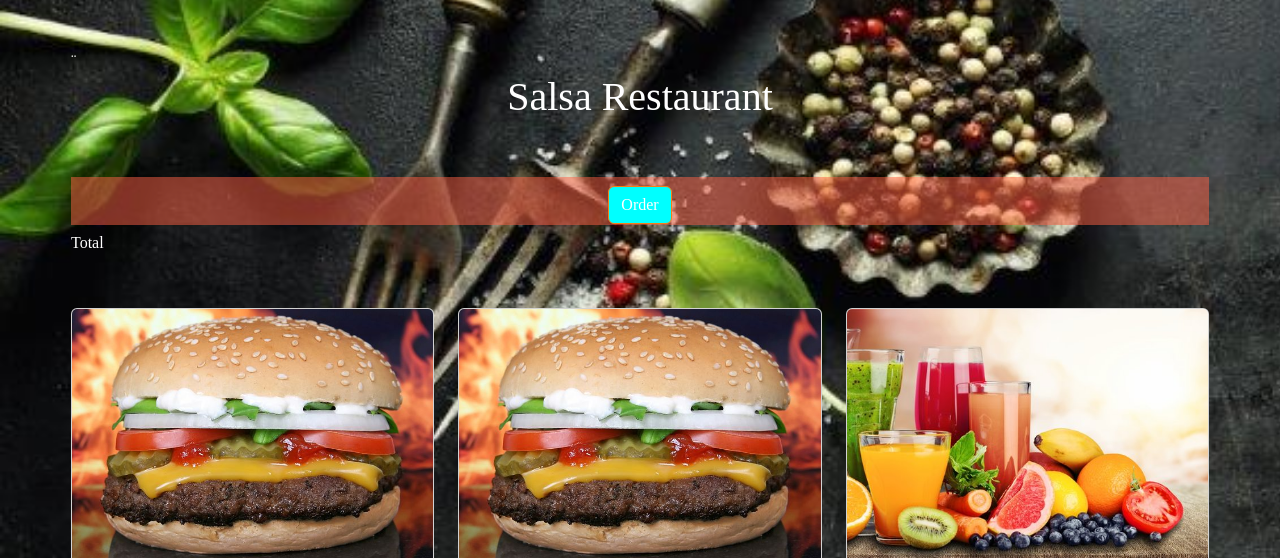
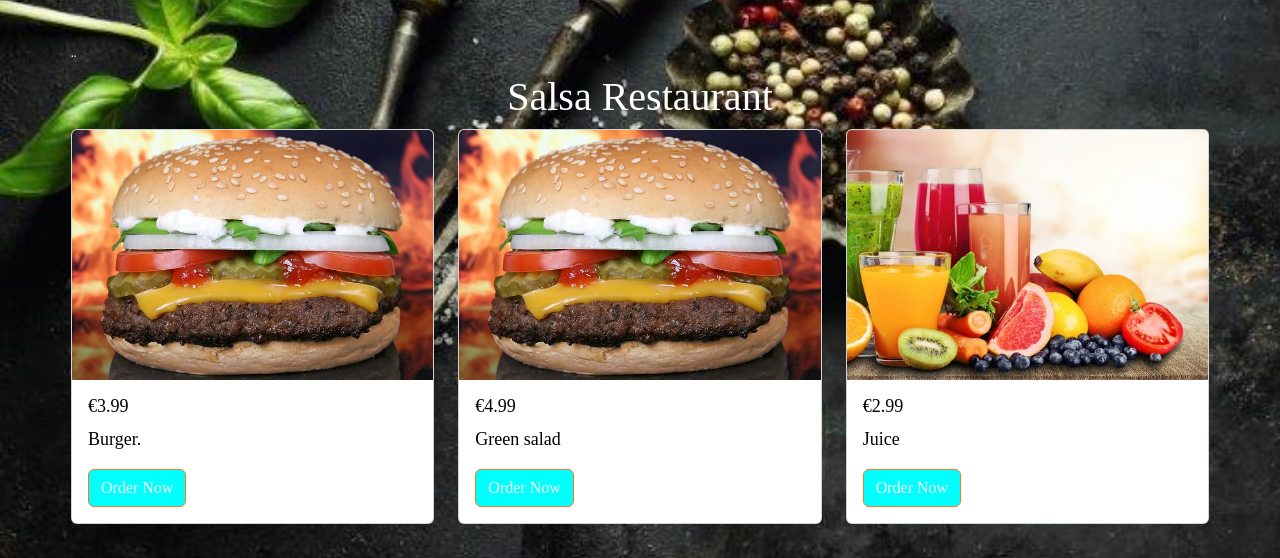
Before and after one commit to jayram22000/TE-M-14, a PHP site: page /menu.php in a window 1280 px wide. Shown: the part 88-646 px from the top of the page. Run offline with PHP 8.4, Linux system fonts and the light colour scheme.

Commit message:
delete the wrong push from titus

```diff
--- a/menu.php
+++ b/menu.php
@@ -92,21 +92,7 @@ h1 {
   <body>
     <div class="container my-5">¨
       <h1>Salsa Restaurant</h1>
-      <br><br>
 
-    <h1 style="background-color:hsla(9, 100%, 64%, 0.5);">
-    <a href="online-order.php" class="btn btn-primary">Order</a>
-  </h1>
-            <div id="item-list">
-            </div>
-
-            <div id="grand-total">
-                <h6>Total</h6>
-
-                <h6 class="total" id="totalCost"></h6>
-
-            </div>
-    <br><br>
       <div class="row row-cols-1 row-cols-md-3 g-4">
       <div class="col">
           <div class="card">
```
